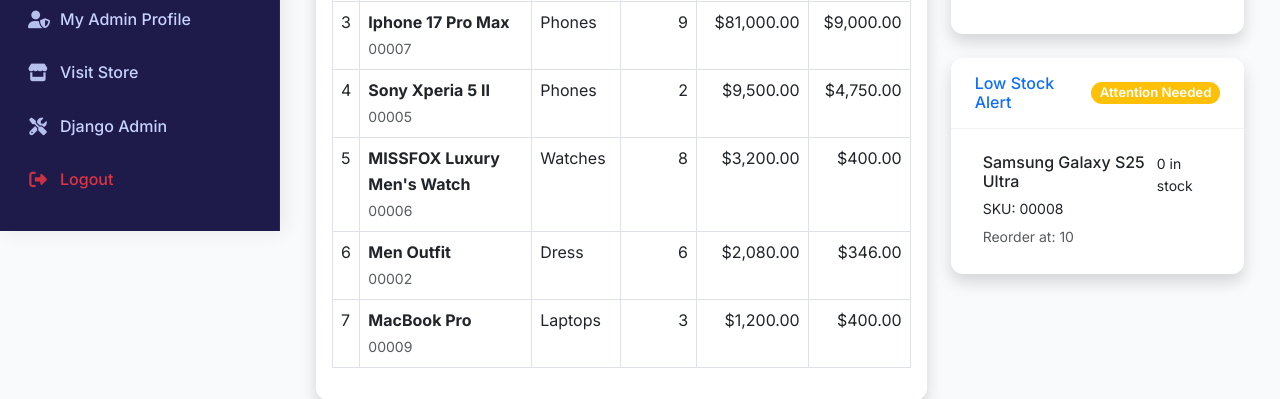
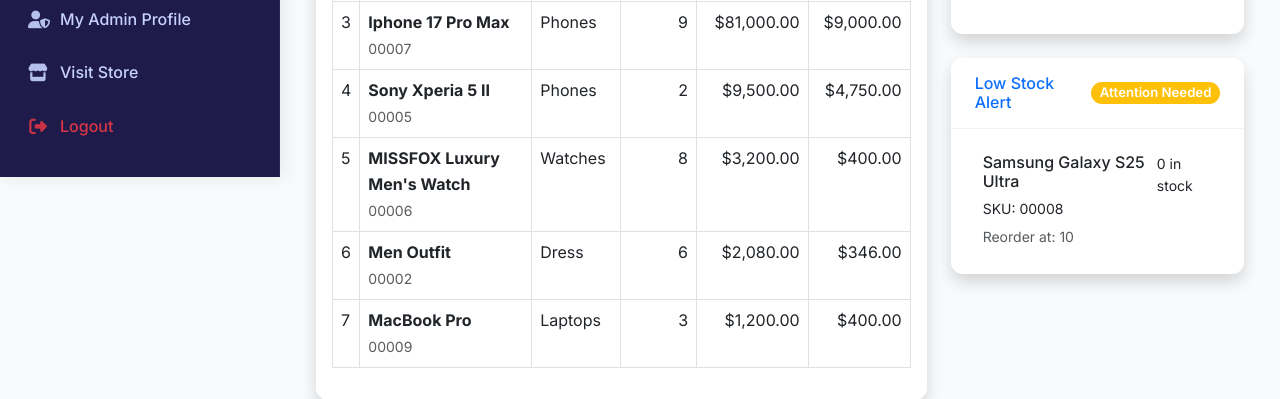
Before and after one commit to ishmaelabdulai86-boop/E_Commence, a Django app: page /analytics/products/ in a window 1280 px wide. Shown: the part 995-1394 px from the top of the page. Run offline with Django 5.2, Linux system fonts and the light colour scheme; a user stored in the database is signed in; data comes from the database, SQL or seed files in the repository; data that the repository does not hold is empty; a map, chart or similar area stays blank.

Commit message:
Removed Admin django site on Admin Dashboard

```diff
--- a/templates/admin/admin_base.html
+++ b/templates/admin/admin_base.html
@@ -1230,11 +1230,6 @@
                 <a href="{% url 'home' %}" class="nav-link" target="_blank">
                     <i class="fas fa-store"></i>
                     <span>Visit Store</span>
-                </a>
-
-                <a href="{% url 'admin:index' %}" class="nav-link">
-                    <i class="fas fa-tools"></i>
-                    <span>Django Admin</span>
                 </a>
 
                 <!-- Logout -->
```
